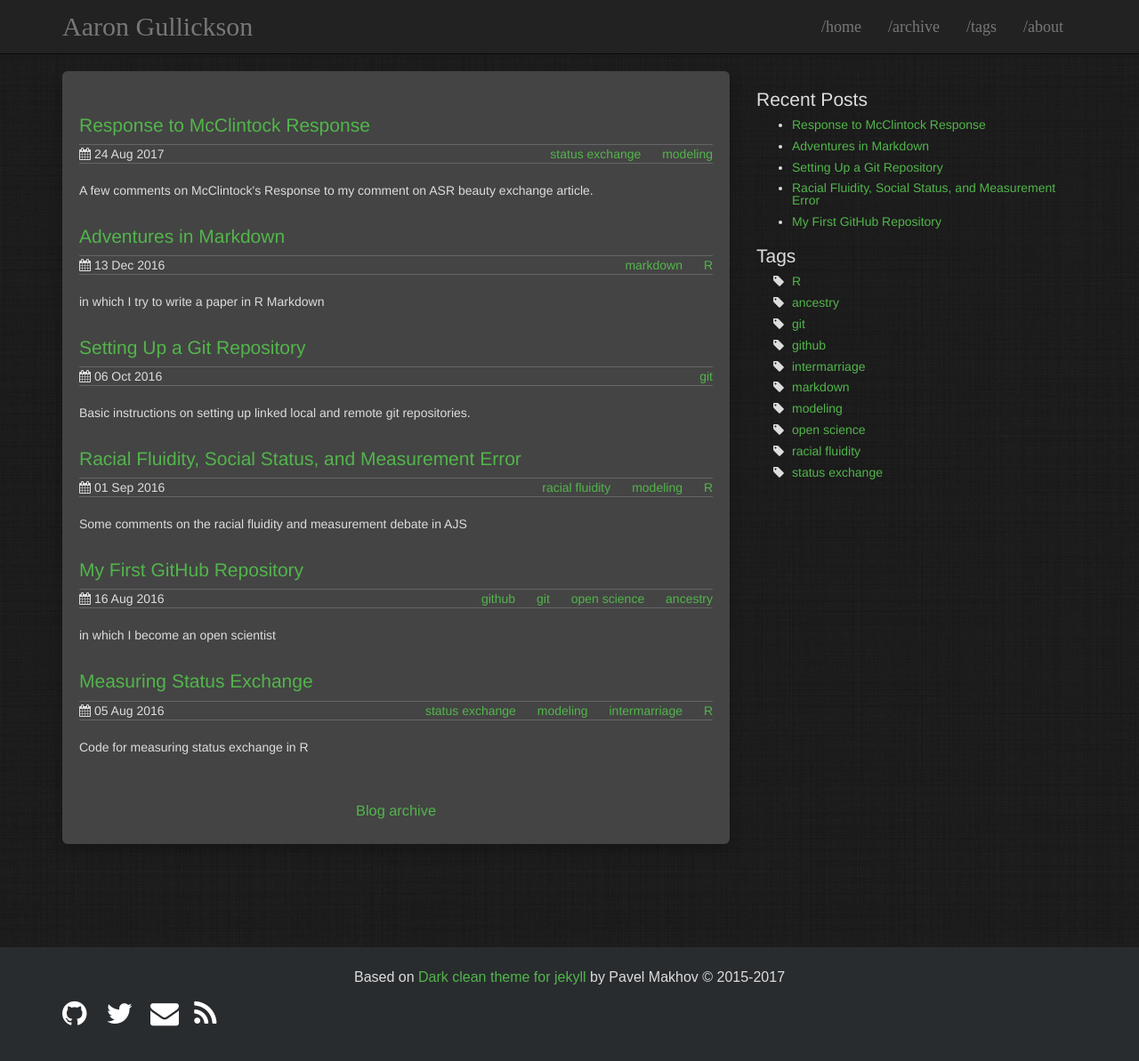
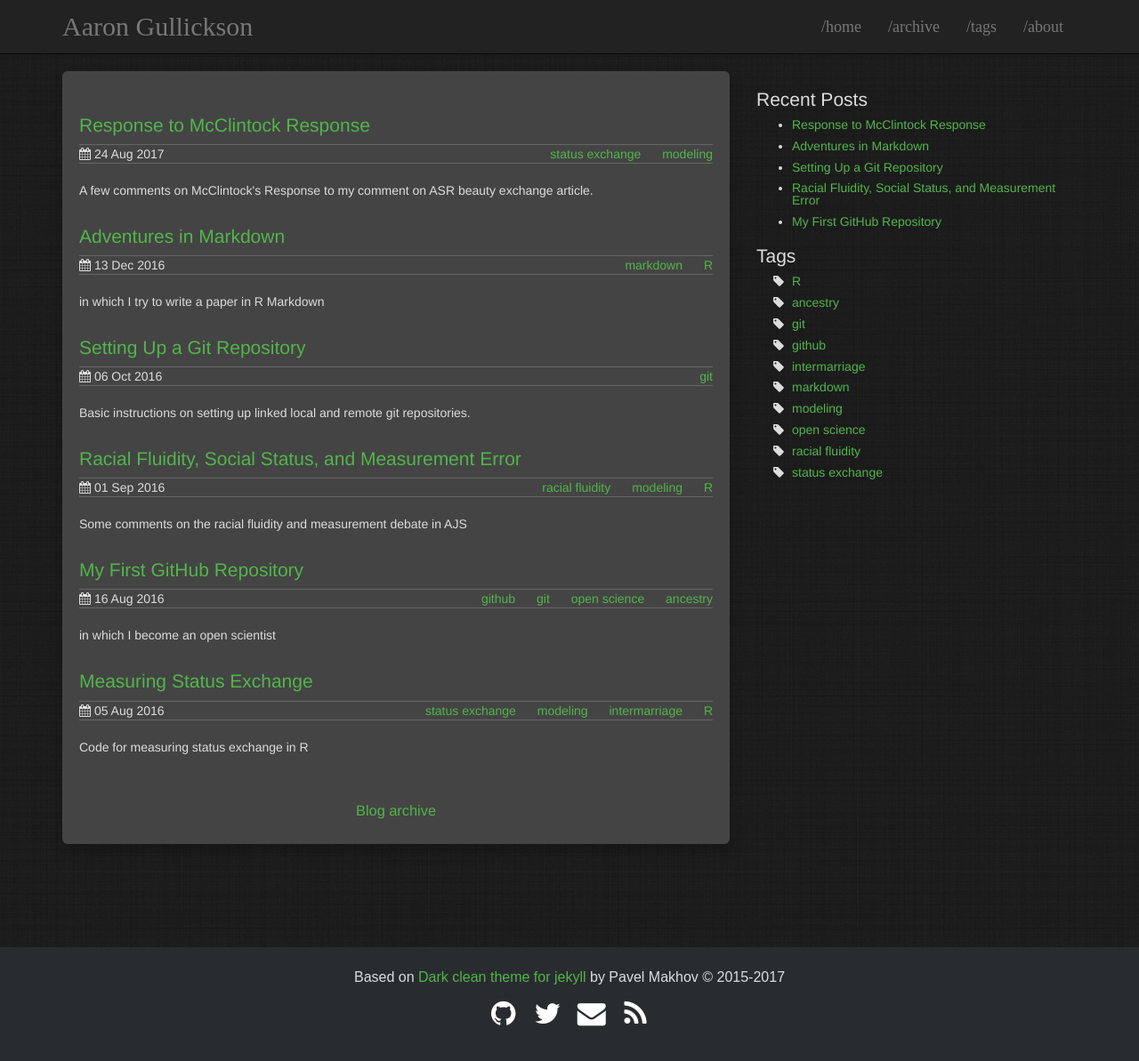
Before and after one commit to AaronGullickson/AaronGullickson.github.io, a Jekyll site: the page built from index.html, in a window 1280 px wide and 1219 px high. Shown: the top 1193 px of the window at 89% size. Built offline with Jekyll 4.4.1, drawn with Linux system fonts in a browser that asks for light colours.

```diff
--- a/assets/css/theme.scss
+++ b/assets/css/theme.scss
@@ -102,7 +102,7 @@
 //                    Social Links
 //********************************************************
 ul.social-media {
-  text-align: left;
+  text-align: center;
   padding: 0 0 10px 0;
   li {
     display: inline-block;
@@ -259,6 +259,7 @@
   font-family: Ubuntu;
   -webkit-transition: all 0.7s ease;
   transition: all 0.7s ease;
+  font-color: $accent-color;
 }
 nav.navbar {
   -webkit-transition: all 0.7s ease;
@@ -269,7 +270,7 @@
 }
 .navbar-brand {
   font-size: 30px;
-  color: $accent-color;
+  font-color: $accent-color;
 
 }
 nav.shrink a {
```
